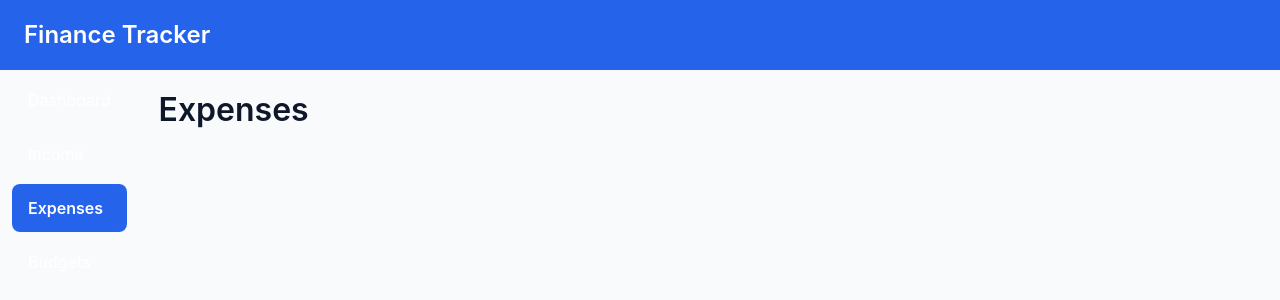
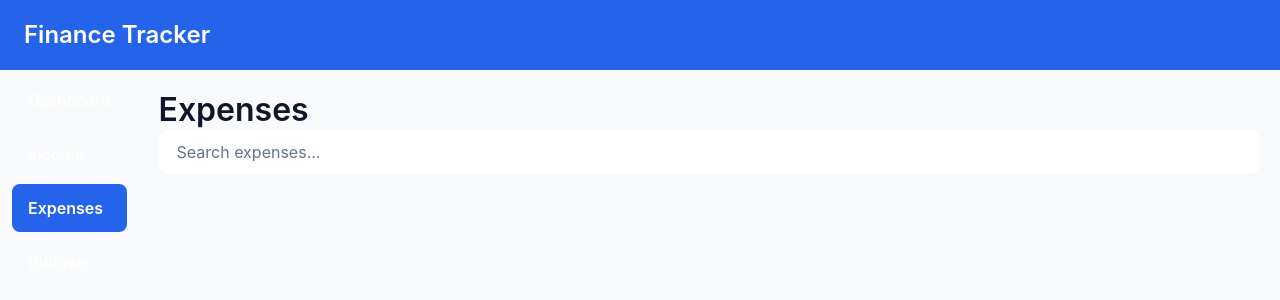
Before and after one commit to piyush6705/Finance-Tracker, a React (Vite) app in the folder finance-tracker/: page /expenses in a window 1280 px wide. Shown: the top 300 px of the page. Built offline with nearby package versions, Linux system fonts and the light colour scheme.

Commit message:
created search expense

```diff
--- a/finance-tracker/src/components/Expense/SearchExpense/SearchExpense.css
+++ b/finance-tracker/src/components/Expense/SearchExpense/SearchExpense.css
@@ -0,0 +1,18 @@
+.search-expense {
+  margin-bottom: 25px;
+}
+
+.search-expense input {
+  width: 100%;
+  padding: 12px 18px;
+  border: none;
+  border-radius: 10px;
+  background: #fff;
+  font-size: 16px;
+  outline: none;
+  transition: 0.2s;
+}
+
+.search-expense input:focus {
+  box-shadow: 0 0 0 3px rgba(59,130,246,.25);
+}
--- a/finance-tracker/src/components/Expense/SearchExpense/SearchExpense.jsx
+++ b/finance-tracker/src/components/Expense/SearchExpense/SearchExpense.jsx
@@ -0,0 +1,16 @@
+import "./SearchExpense.css";
+
+function SearchExpense({ search, setSearch }) {
+  return (
+    <div className="search-expense">
+      <input
+        type="text"
+        placeholder="Search expenses..."
+        value={search}
+        onChange={(e) => setSearch(e.target.value)}
+      />
+    </div>
+  );
+}
+
+export default SearchExpense;
--- a/finance-tracker/src/pages/Expenses/Expenses.jsx
+++ b/finance-tracker/src/pages/Expenses/Expenses.jsx
@@ -1,9 +1,17 @@
 import Layout from "../../components/Layout/Layout";
+import SearchExpense from "../../components/Expense/SearchExpense/SearchExpense";
+
+import { useState } from "react";
 
 function Expenses() {
+  const [search, setSearch] = useState("");
   return (
     <Layout>
       <h1>Expenses</h1>
+      <SearchExpense
+          search={search}
+          setSearch={setSearch}
+        />
     </Layout>
   );
 }
```
